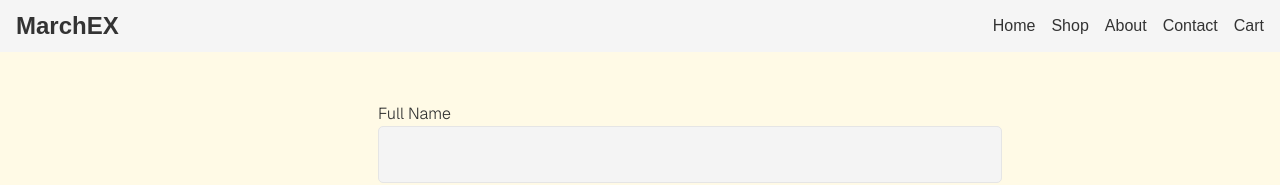
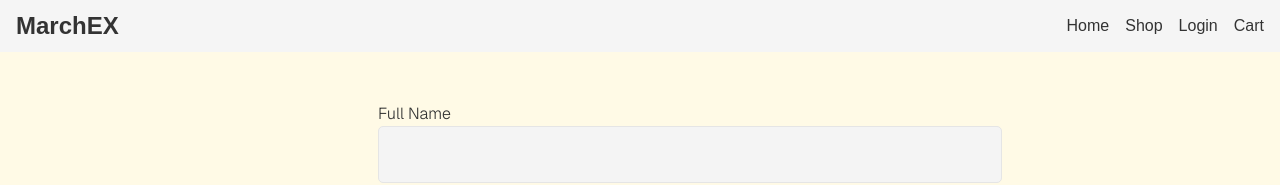
Before and after one commit to giftdavid101/-march-Express, a Next.js app in the folder FRONTEND/march-express/: page /signup in a window 1280 px wide. Shown: the top 185 px of the page. Built offline with nearby package versions, Linux system fonts and the light colour scheme.

Commit message:
fix header

```diff
--- a/FRONTEND/march-express/src/app/components/layouts/header.tsx
+++ b/FRONTEND/march-express/src/app/components/layouts/header.tsx
@@ -28,10 +28,7 @@ const Navbar = () => {
                         <Link href="/shop">Shop</Link>
                     </li>
                     <li>
-                        <Link href="/about">About</Link>
-                    </li>
-                    <li>
-                        <Link href="/contact">Contact</Link>
+                        <Link href="/login">Login</Link>
                     </li>
                     <li>
                         <Link href="/cart">Cart</Link>
```
